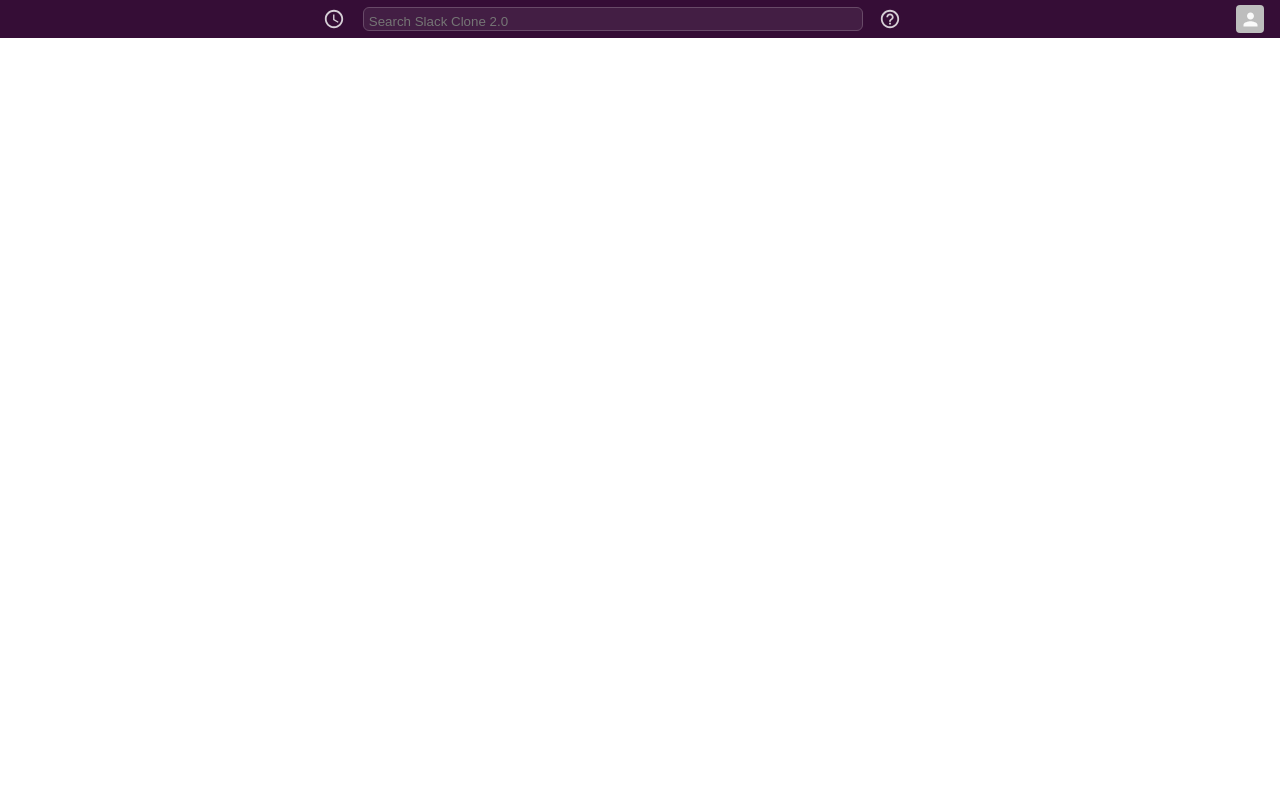
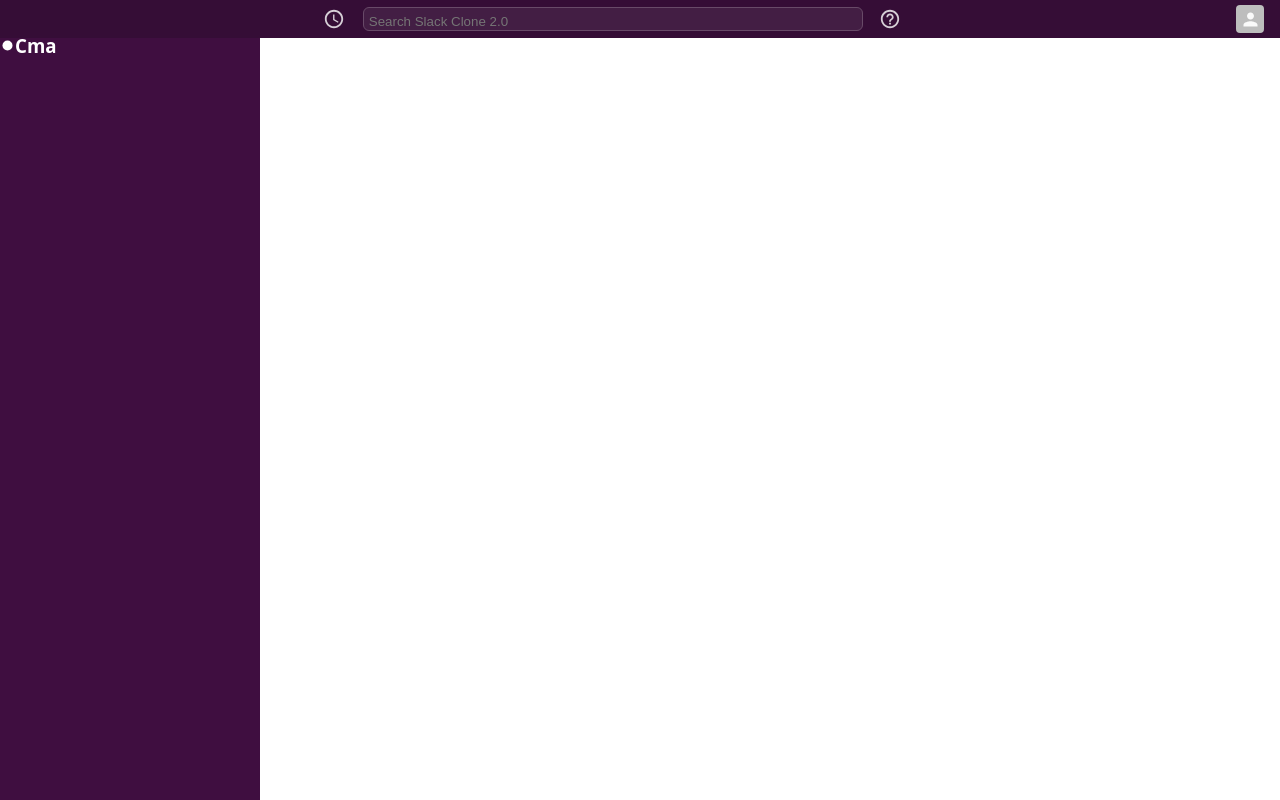
Before and after one commit to c-m-a/slack-clone-2.0, a React (Create React App) app: page / in a window 1280 px wide. Built offline with nearby package versions, Linux system fonts and the light colour scheme.

Commit message:
Add AppBody and Sidebar components to App

```diff
--- a/src/components/App.js
+++ b/src/components/App.js
@@ -1,5 +1,7 @@
 import React from 'react';
+
 import Header from './Header';
+import AppBody from './AppBody';
 
 import './App.css';
 
@@ -7,7 +9,7 @@ export default function App() {
   return (
     <div className="app">
       <Header />
-      <h1>Let's Build Slack Clone</h1>
+      <AppBody />
     </div>
   );
 }
--- /dev/null
+++ b/src/components/AppBody.js
@@ -0,0 +1,16 @@
+import styled from 'styled-components';
+
+import Sidebar from './Sidebar';
+
+export default function AppBody() {
+  return (
+    <AppBodyContainer>
+      <Sidebar />
+    </AppBodyContainer>
+  );
+}
+
+const AppBodyContainer = styled.div`
+  display: flex;
+  height: 100vh;
+`;
--- /dev/null
+++ b/src/components/Sidebar.js
@@ -0,0 +1,28 @@
+import styled from 'styled-components';
+import FiberManualRecordIcon from '@material-ui/icons/FiberManualRecord';
+
+export default function Sidebar() {
+  return (
+    <SidebarContainer>
+      <SidebarHeader>
+        <SidebarInfo>
+          <h2>SLACK 2.0</h2>
+          <h3>
+            <FiberManualRecordIcon />
+            Cma
+          </h3>
+        </SidebarInfo>
+      </SidebarHeader>
+    </SidebarContainer>
+  );
+}
+
+const SidebarContainer = styled.div`
+  width: 26rem;
+  color: var(--sidebar-color);
+  background-color: var(--sidebar-bg);
+`;
+
+const SidebarHeader = styled.div``;
+
+const SidebarInfo = styled.div``;
```
